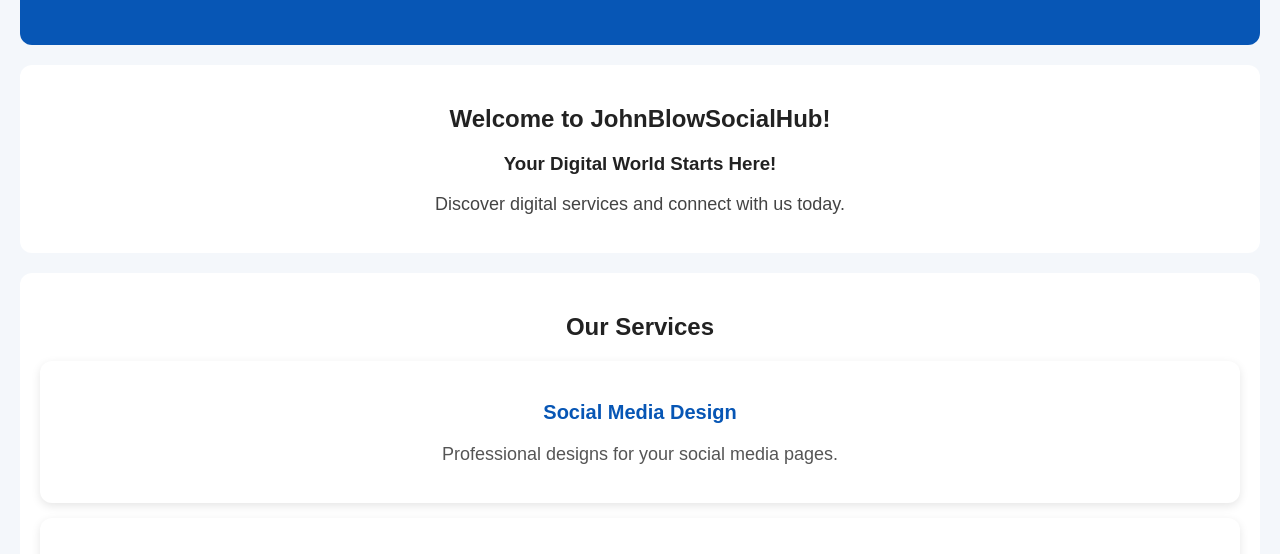
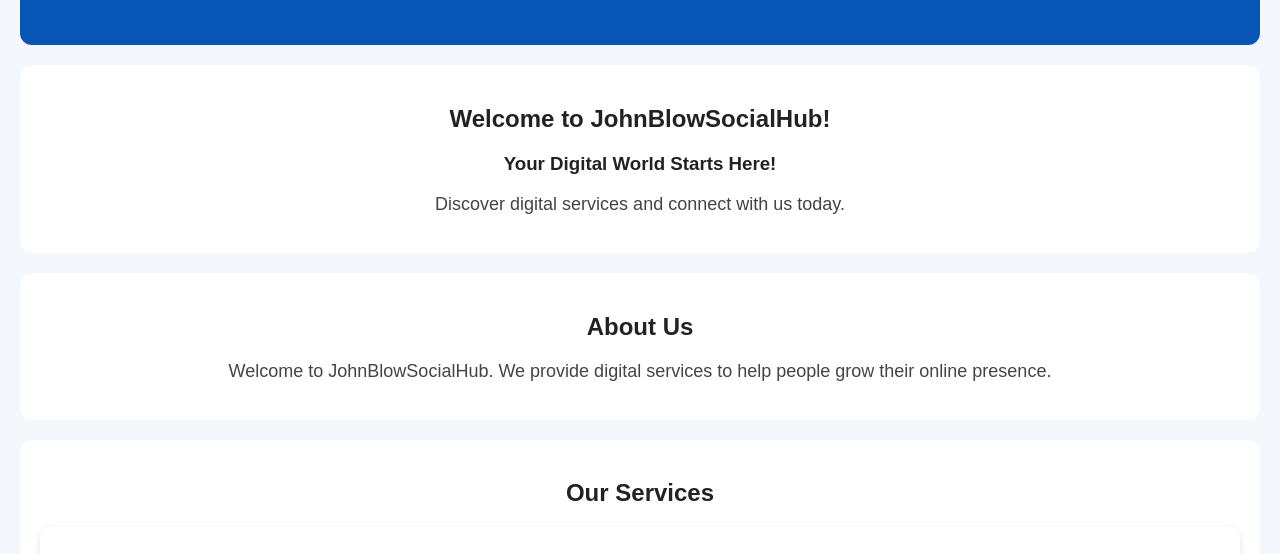
Before and after one commit to anyakorahjohn997-hash/johnblowsocialhub, a plain HTML site: page index.html in a window 1280 px wide. Shown: the part 246-800 px from the top of the page. Drawn offline with Linux system fonts and the light colour scheme.

Commit message:
Update index.html

```diff
--- a/index.html
+++ b/index.html
@@ -19,6 +19,14 @@
     <h2>Welcome to JohnBlowSocialHub!</h2>
 <h3>Your Digital World Starts Here!</h3>
     <p>Discover digital services and connect with us today.</p>
+</section>
+<section>
+    <h2>About Us</h2>
+    <p>
+        Welcome to JohnBlowSocialHub.
+        We provide digital services to help people
+        grow their online presence.
+    </p>
 </section>
 <section>
     <h2 id="services">Our Services</h2>
```
